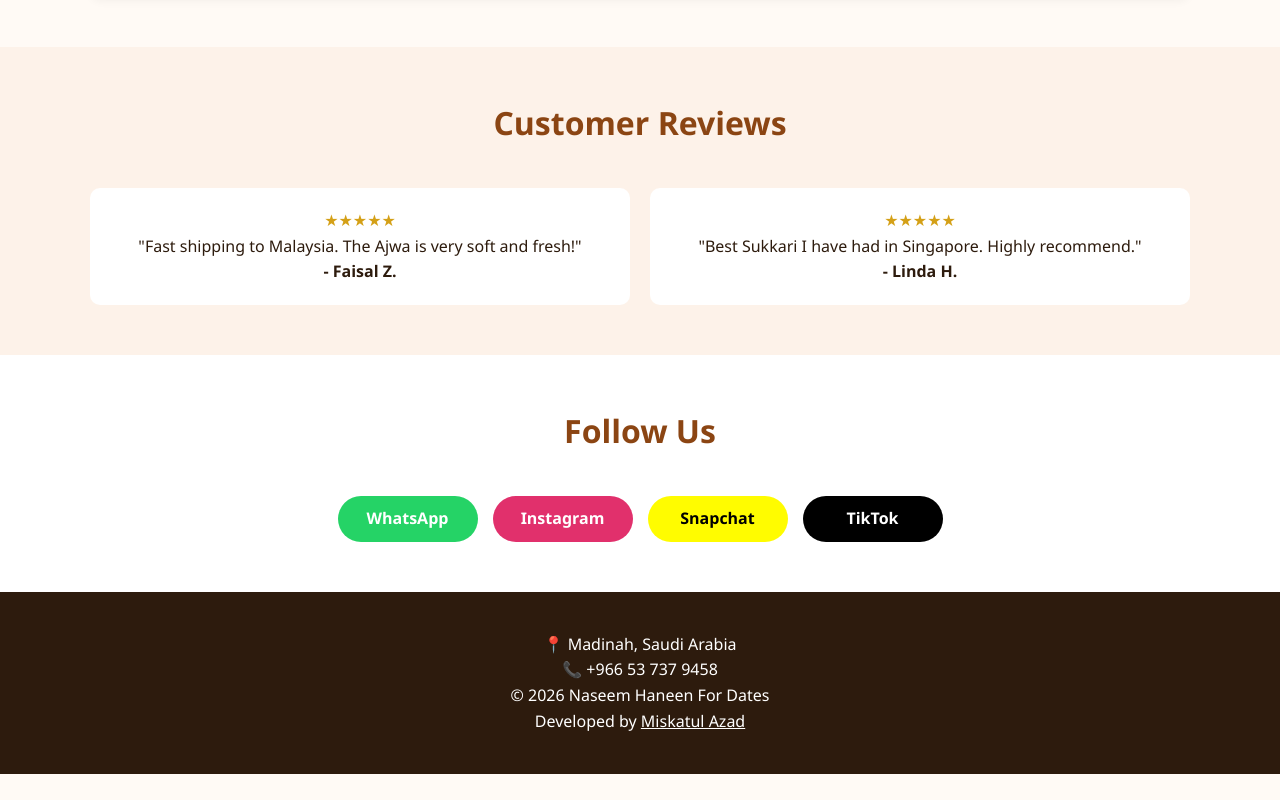
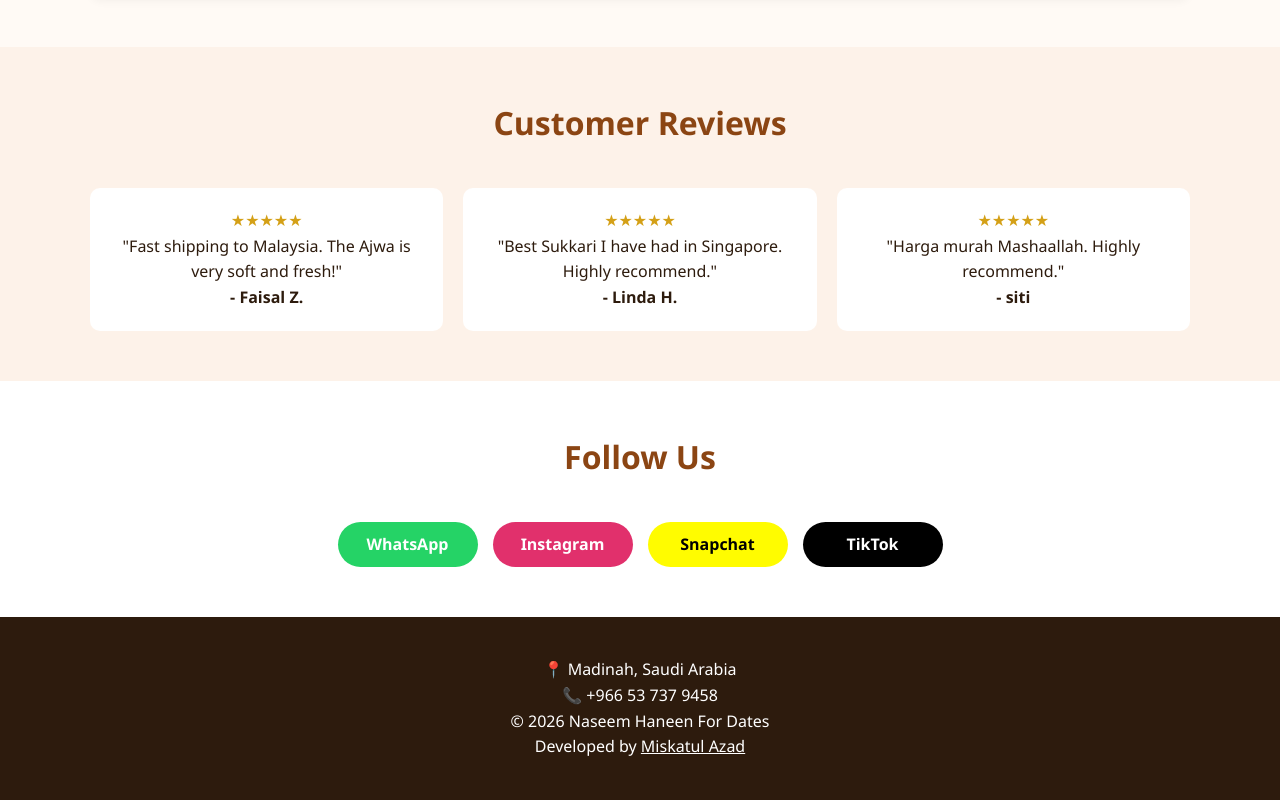
Before and after one commit to mdazad321/Naseemhaneen, a plain HTML site: page index.html in a window 1280 px wide. Shown: the part 8533-9333 px from the top of the page. Before the commit the page ends 9307 px from the top, so only its background shows below. Drawn offline with Linux system fonts and the light colour scheme; files whose address does not match are found by name.

Commit message:
Add new review card to index.html

```diff
--- a/index.html
+++ b/index.html
@@ -134,6 +134,14 @@
                 <p>"Best Sukkari I have had in Singapore. Highly recommend."</p>
                 <strong>- Linda H.</strong>
             </div>
+
+<div class="review-card">
+                <div class="stars">★★★★★</div>
+                <p>"Harga murah Mashaallah. Highly recommend."</p>
+                <strong>- siti </strong>
+</div>
+
+
         </div>
     </section>
 
```
